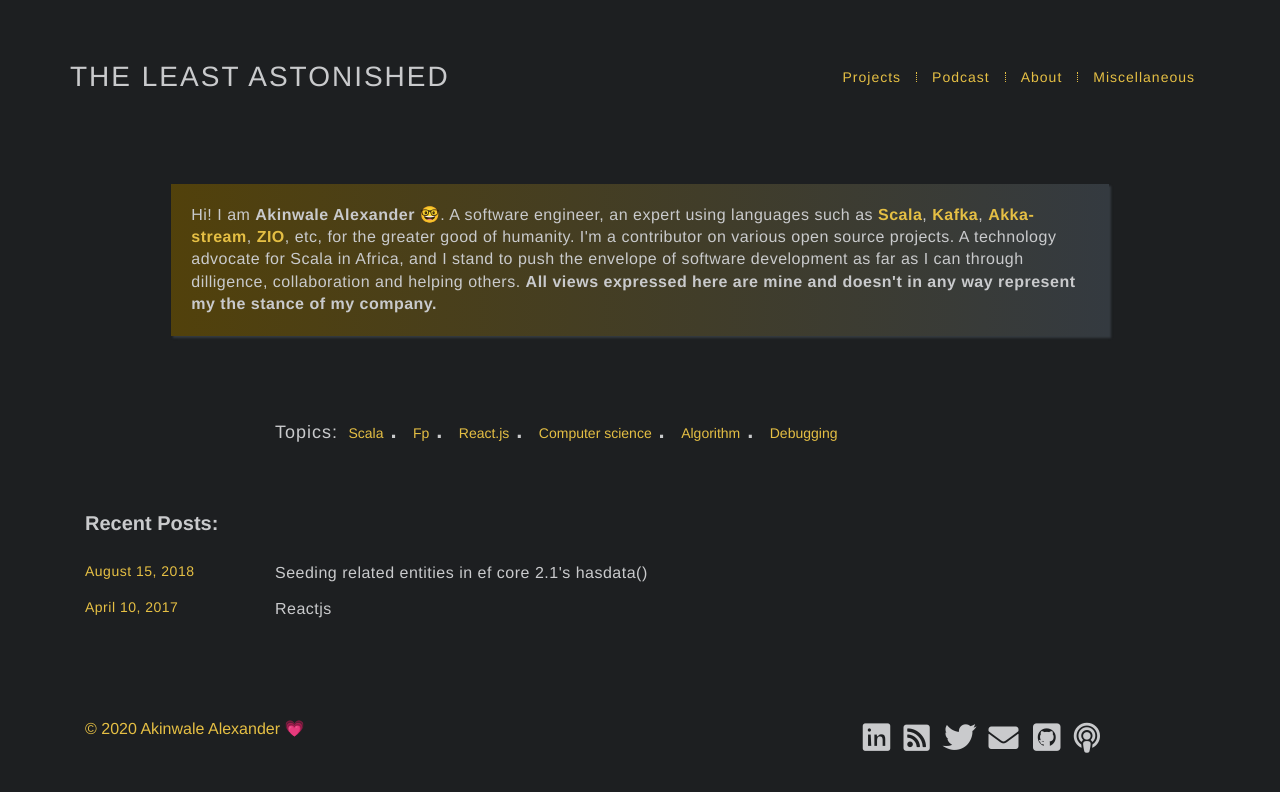
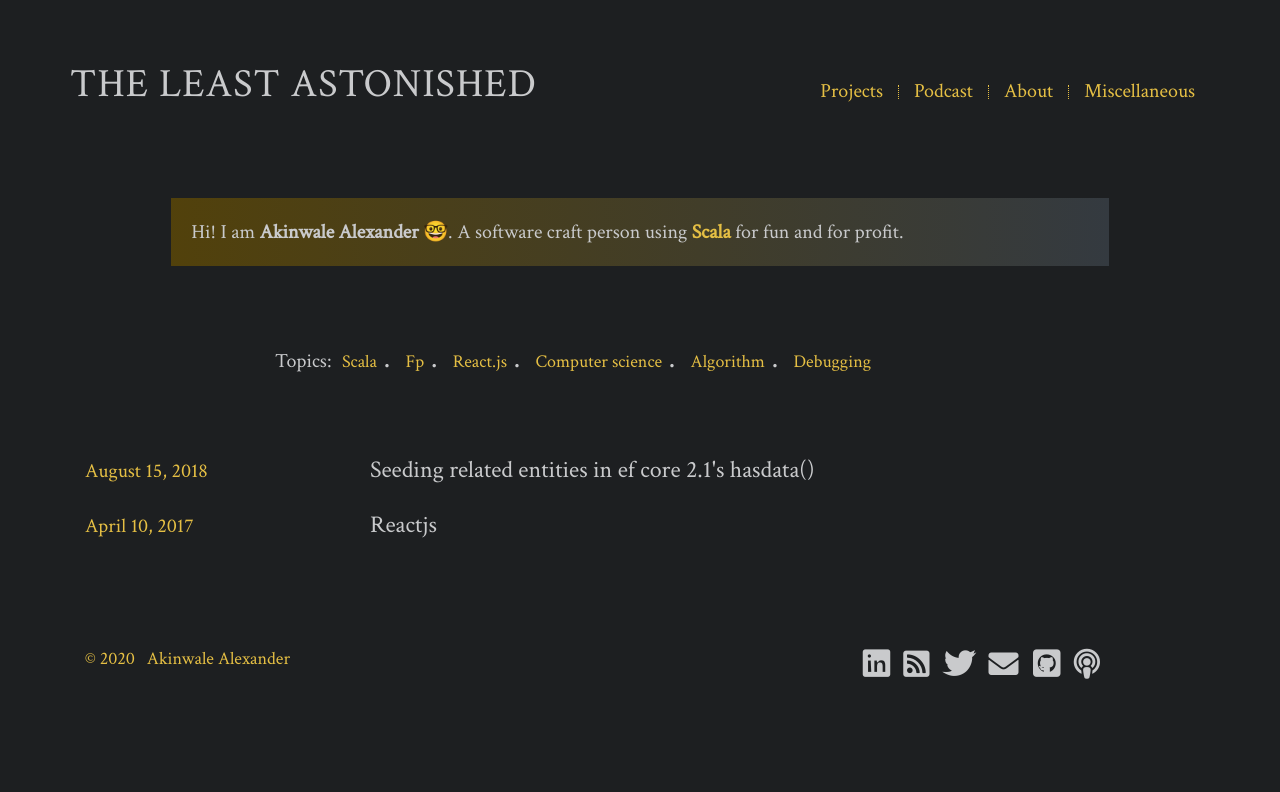
Before and after one commit to yeleywale/yeleywale.github.io, a Jekyll site: the page built from index.html, in a window 1280 px wide. Shown: the top 792 px of the page. Built offline with Jekyll 4.4.1, drawn with Linux system fonts in a browser that asks for light colours; nearby versions of some CDN libraries.

Commit message:
Modify font and font sizes across pages

```diff
--- a/_layouts/default.html
+++ b/_layouts/default.html
@@ -56,7 +56,7 @@
                 <div class="row">
                     <div class="col-10 col-lg-5 col-md-6 col-sm-6 footer-about">
                         <span class="">
-                            &copy; 2020 Akinwale Alexander &#128151;
+                            <span>&copy;</span> 2020 &nbsp; Akinwale Alexander
                         </span>
                     </div>
                     {% include svg-icons.html %}
--- a/_sass/_highlights.scss
+++ b/_sass/_highlights.scss
@@ -1,15 +1,18 @@
 @import "variables";
+
+.highlight {
+  margin: auto;
+  width: 98%;
+}
+
+
 
 pre.highlight {
   background-color: #343a40;
   padding: 14px 7px 14px 20px;
-  // -moz-box-shadow: 3px 3px rgba(0,0,0,0.1);
-  // -webkit-box-shadow: 3px 3px rgba(0,0,0,0.1);
-  // box-shadow: 3px 3px rgba(0,0,0,0.1);~
   margin: 20px 0 20px 0;
   overflow: auto;
   width: inherit;
-  text-shadow: .3px .1px gainsboro;
 
 
   &::-webkit-scrollbar {
--- a/_sass/_variables.scss
+++ b/_sass/_variables.scss
@@ -1,18 +1,13 @@
 //
 // VARIABLES
 //
+@import url('https://fonts.googleapis.com/css?family=EB+Garamond&display=swap');
+@import url('https://fonts.googleapis.com/css?family=Crimson+Text&display=swap');
+@import url('https://fonts.googleapis.com/css?family=Crimson+Pro');
+
 @font-face {
     font-family: 'Hoefler';
     src: url('./Hoefler-regular.ttf') format('truetype');
-}
-
-@font-face {
-    font-family: 'Crimson';
-    src: url('https://fonts.googleapis.com/css?family=Crimson+Pro');
-}
-@font-face {
-    font-family: 'crimson-text';
-    src: url('https://fonts.googleapis.com/css?family=Crimson+Text&display=swap');
 }
 
 // Colors
@@ -29,19 +24,13 @@ $white: #fff;
 $mainbg: #1d1f21;
 $foreground: #D8D8D8;
 $textColor: #c9cacc;
+$Crimson: "Crimson Text", "Helvetica Neue", "San Serif";
 // Font stacks
-$Hoefler: crimson-text,
+$Garamond: "Eb Garamond",
 "Helvetica Neue",
-sans-serif;
-$helvetica: Helvetica,
-Arial,
-sans-serif;
-$helveticaNeue: "Helvetica Neue",
-Helvetica,
-Arial,
-sans-serif;
-$georgia: Georgia,
-serif;
+"Sans Serif";
+
+
 
 // Mobile breakpoints
 @mixin mobile {
--- a/index.html
+++ b/index.html
@@ -3,7 +3,7 @@ layout: default
 ---
 
 <div class="container short-bio">
-  Hi! I am <strong>Akinwale Alexander &#x1F913;</strong>. A software engineer, an expert using languages such as <strong><a target="_blank" href="https://www.scala-lang.org/">Scala</a></strong>, <strong><a target="_blank" href="https://kafka.apache.org">Kafka</a></strong>, <strong><a target="_blank" href="https://akka.io">Akka-stream</a></strong>, <strong><a target="_blank" href="https://zio.dev">ZIO</a></strong>, etc, for the greater good of humanity. I'm a contributor on various open source projects. A technology advocate for Scala in Africa, and I stand to push the envelope of software development as far as I can through dilligence, collaboration and helping others. <strong>All views expressed here are mine and doesn't in any way represent my the stance of my company.</strong>
+  Hi! I am <strong>Akinwale Alexander &#x1F913;</strong>. A software craft person using <strong><a target="_blank" href="https://www.scala-lang.org/">Scala</a></strong> for fun and for profit.
 </div>
 
 <div class="container">
@@ -19,13 +19,13 @@ layout: default
 </div>
 
 <div class="posts container">
-  <h3>Recent Posts: </h3>
+  <!-- <h3>Recent Posts: </h3> -->
   <ul>
     {% for post in site.posts %}
     <a href="{{ site.baseurl }}{{ post.url }}" class="post-list">
         <li class="row">
-          <span class="datelist col-lg-2">{{ post.date | date: "%B %e, %Y" }}</span>
-          <span class="col-lg-8 blog-title">{{ post.title }}</span>
+          <span class="datelist col-lg-3">{{ post.date | date: "%B %e, %Y" }}</span>
+          <span class="col-lg-7 blog-title">{{ post.title }}</span>
 
         </li>
     </a>
--- a/style.scss
+++ b/style.scss
@@ -12,10 +12,10 @@
 /**************/
 
 html {
-  font-size: 16px;
+  font-size: 20px;
   body {
     background: $mainbg !important;
-    font: 16px/1.4 $Hoefler;
+    font: 20px/1.4 $Crimson;
     color: $textColor;
   }
 
@@ -29,7 +29,7 @@ html {
   h4,
   h5,
   h6 {
-    font-family: $Hoefler;
+    font-family: $Garamond;
     color: $highlight;
     padding: 0;
     // @include mobile {
@@ -116,6 +116,7 @@ html {
   .date {
     font-style: italic;
     color: $highlight;
+    font-size: 18px;
   }
 
   // Specify the color of the selection
@@ -167,14 +168,14 @@ html {
 
     @include mobile {
       text-align: center;
+
     }
   }
 
   .topics {
-    font-size: 18px;
+    font-size: 20px;
     color: $textColor;
     text-decoration: none;
-    letter-spacing: 1px;
   }
 
   .site-avatar {
@@ -247,7 +248,7 @@ html {
     a {
       padding: 6px;
       color: $highlight;
-      font-size: 14px;
+      font-size: 18px;
       font-weight: 300;
 
       &:after {
@@ -274,17 +275,15 @@ html {
   .site-name {
     margin: 0;
     cursor: pointer;
-    font-family: $Hoefler;
-    font-weight: 400;
-    font-size: 28px;
-    letter-spacing: 1px;
+    font-family: $Crimson;
+    font-weight: 500;
+    font-size: 40px;
     padding: 10px 10px 10px 0;
     text-transform: uppercase;
-    // width: 500px;
+    letter-spacing: 1px;
 
     a {
       color: $textColor;
-      letter-spacing: 2px;
 
       &:hover {
         color: $highlight;
@@ -305,7 +304,7 @@ html {
 
   nav {
     // margin-top: 23px; // @TODO: Vertically middle align
-    font-family: $Hoefler;
+    font-family: $Garamond;
     font-size: 14px;
 
     @include mobile {
@@ -322,16 +321,16 @@ html {
   }
 
   .navb {
-    margin-top: 22px;
+    margin-top: 35px;
 
     a {
+      font-size: 20px;
       float: right;
-      padding: 2px 15px 2px 15px;
+      padding: 3px 15px 5px 15px;
       line-height: 6px;
       color: $highlight;
-      font-family: $Hoefler;
+      font-family: $Crimson;
       border-left: 1px dotted $highlight;
-      letter-spacing: 1px;
 
       &:hover {
         color: $textColor;
@@ -370,8 +369,8 @@ html {
         text-decoration: none;
 
         li {
-          font-size: 16px;
-          font-family: $Hoefler;
+          font-size: 24px;
+          font-family: $Crimson;
           padding: 0.4em 0px 0.4em 0px;
           margin-left: auto;
           margin-right: auto;
@@ -382,8 +381,7 @@ html {
           transition-duration: 0.5s;
           transition-delay: 0.1s;
           // font-weight: bold;
-          margin-top: 1px;
-          letter-spacing: .5px;
+          margin-top: 2px;
           .blog-title {
             &:hover {
               transition-property: text-indent,
@@ -401,7 +399,8 @@ html {
           text-align: right;
           color: $highlight;
           text-align: left;
-          font-size: 14px;
+          font-size: 20px;
+          padding-top: 4px;
 
           &:hover {
             color: #fff;
@@ -421,13 +420,12 @@ html {
     background-color: #343a40;
     background-image: linear-gradient(to right, darken($highlight, 40%), #343a40);
     padding: 20px;
-    box-shadow: 2px 2px 2px #343a40;
+    // box-shadow: 2px 2px 2px #343a40;
     width: 75%;
-    letter-spacing: .5px;
   }
 
   .post {
-    font-family: $Hoefler;
+    font-family: $Crimson;
     font-size: 16px;
 
 
@@ -489,8 +487,8 @@ html {
   }
 
   .footer-about {
-    font-family: $Hoefler;
-    font-size: 16px;
+    font-family: $Crimson;
+    font-size: 18px;
     color: $highlight;
     text-align: left;
   }
@@ -498,16 +496,22 @@ html {
   .post {
     h1 {
       color: $highlight;
-      margin-bottom: 60px;
-      margin-top: 80px;
+      margin-bottom: 100px;
+      margin-top: 120px;
       text-align: center;
-      letter-spacing: 1px;
+      font-size: 40px;
+      font-family: $Crimson;
     }
 
     .entry {
+      font-size: 26px;
+
       h2 {
         color: $highlight;
         margin-top: 40px;
+        font-family: $Crimson;
+        font-size: 30px;
+        margin-bottom: 40px;
       }
 
       color: $textColor;
@@ -522,6 +526,14 @@ html {
     h2,
     h3 {
       color: $highlight;
+    }
+
+    h2 {
+      font-size: 30px;
+    }
+
+    h3 {
+      font-size: 30px;
     }
 
     strong {
@@ -580,7 +592,7 @@ html {
     .site-info {
       .site-name {
         margin: 0;
-        font-weight: 400;
+        font-weight: 500;
         font-size: 1.5rem;
         letter-spacing: .5px;
         padding: 10px 10px 10px 10px;
```
